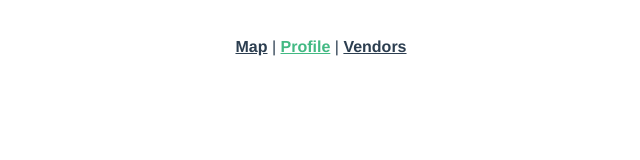
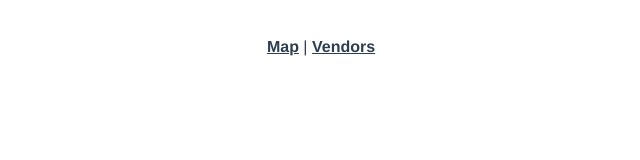
Before and after one commit to vml39/scavenger, a Vue app: page /profile in a window 1280 px wide. Shown: the top 160 px of the page, without its empty margins (319-959 px from the left). Built offline with nearby package versions, Linux system fonts and the light colour scheme.

Commit message:
remove profile route

```diff
--- a/src/App.vue
+++ b/src/App.vue
@@ -2,7 +2,6 @@
   <div id="app">
     <div id="nav">
       <router-link to="/">Map</router-link> |
-      <router-link to="/profile">Profile</router-link> |
       <router-link to="/vendors">Vendors</router-link>
     </div>
     <router-view/>
--- a/src/router.js
+++ b/src/router.js
@@ -1,7 +1,6 @@
 import Vue from 'vue'
 import Router from 'vue-router'
 import Map from './views/Map.vue'
-import Profile from './views/Profile.vue'
 import Vendors from './views/Vendors.vue'
 
 Vue.use(Router)
```
